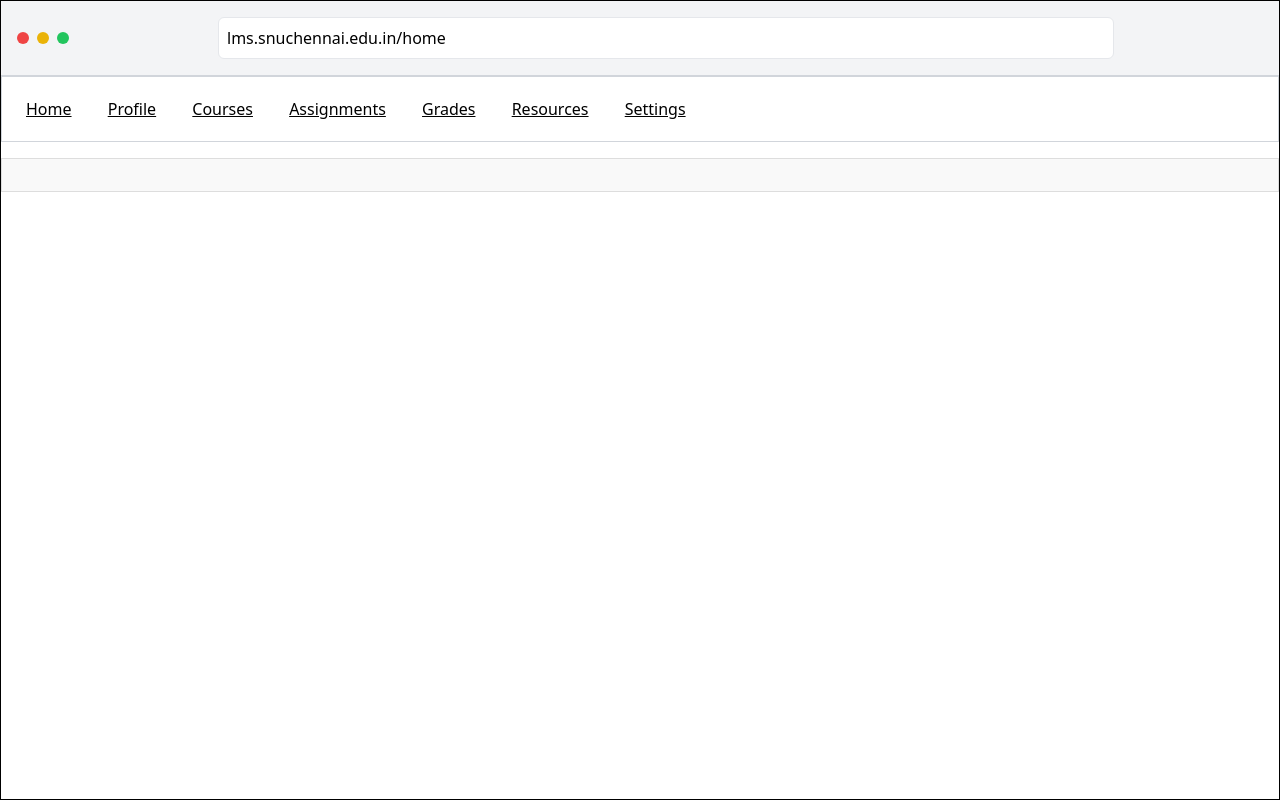
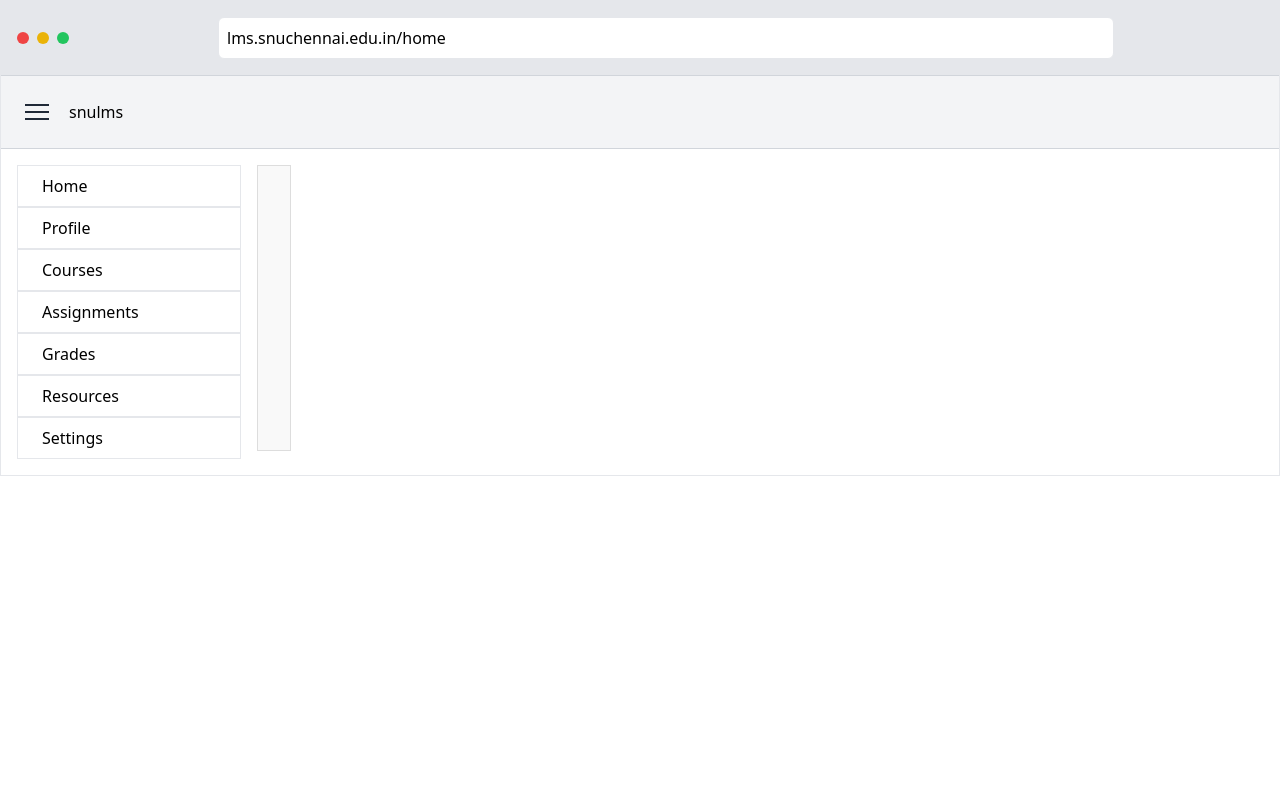
Before and after one commit to FrenzyVJN/Hack-Your-LMS, a SvelteKit app: page /idor in a window 1280 px wide. Built offline with nearby package versions, Linux system fonts and the light colour scheme.

Commit message:
some sidebar stuff

```diff
--- a/src/routes/idor/+page.svelte
+++ b/src/routes/idor/+page.svelte
@@ -1,41 +1,41 @@
 <script>
-    import { onMount } from "svelte";
+	import { onMount } from 'svelte';
 
 	onMount(() => {
-      const buttons = document.querySelectorAll(".browser-frame button");
-      buttons.forEach(button => {
-        button.addEventListener("click", () => {
-          button.classList.toggle("active");
-          console.log(button.classList.contains("active"));
+		const buttons = document.querySelectorAll('.browser-frame button');
+		buttons.forEach((button) => {
+			button.addEventListener('click', () => {
+				button.classList.toggle('active');
+				console.log(button.classList.contains('active'));
 			});
 		});
 	});
 
-    let id = "001";
-    let tab = "home";
-    let content = "";
+	let id = '001';
+	let tab = 'home';
+	let content = '';
 	let isAdmin = false;
-    let selectedUserId = "";
+	let selectedUserId = '';
 	// Sample data for users
 	const userData = {
-      "001": { name: "Alice", email: "alice@example.com", role: "Student" },
-      "002": { name: "Bob", email: "bob@example.com", role: "Teacher" },
-      "003": { name: "Charlie", email: "charlie@example.com", role: "Student" },
-      "004": { name: "Diana", email: "diana@example.com", role: "Admin" },
-      "005": { name: "Edward", email: "edward@example.com", role: "Student" }
+		'001': { name: 'Alice', email: 'alice@example.com', role: 'Student' },
+		'002': { name: 'Bob', email: 'bob@example.com', role: 'Teacher' },
+		'003': { name: 'Charlie', email: 'charlie@example.com', role: 'Student' },
+		'004': { name: 'Diana', email: 'diana@example.com', role: 'Admin' },
+		'005': { name: 'Edward', email: 'edward@example.com', role: 'Student' }
 	};
 
 	function handleButtonClick(buttonId) {
 		if (tab === buttonId) {
 			return;
 		}
-      if (buttonId === "profile") {
+		if (buttonId === 'profile') {
 			updateContent();
-        tab = "user/" + buttonId + "?id=" + id;
+			tab = 'user/' + buttonId + '?id=' + id;
 			content = userData[id]
 				? `Name: ${userData[id].name}<br>Email: ${userData[id].email}<br>Role: ${userData[id].role}`
-          : "No user data available.";
-      } else if (buttonId === "admin") {
+				: 'No user data available.';
+		} else if (buttonId === 'admin') {
 			tab = buttonId;
 			content = `Admin Controls`;
 		} else {
@@ -43,7 +43,7 @@
 			content = `Content for ${buttonId}`;
 		}
 		console.log(`Button clicked: ${buttonId}`);
-      document.getElementById("url").value = `lms.snuchennai.edu.in/${tab}`;
+		document.getElementById('url').value = `lms.snuchennai.edu.in/${tab}`;
 	}
 
 	function handleInputChange(event) {
@@ -54,14 +54,14 @@
 			content = `Name: ${userData[id].name}<br>Email: ${userData[id].email}<br>Role: ${userData[id].role}`;
 			getRole();
 		} else {
-        content = "No user data available.";
+			content = 'No user data available.';
 		}
 		console.log(`ID extracted: ${id}`);
 		console.log(`Input changed: ${url}`);
 	}
 
 	function handleKeyPress(event) {
-      if (event.key === "Enter") {
+		if (event.key === 'Enter') {
 			console.log(`Enter key pressed: ${event.target.value}`);
 		}
 	}
@@ -70,7 +70,7 @@
 		id = event.target.value;
 		updateContent();
 	}
-    let newRole = "";
+	let newRole = '';
 	function handleRoleSelect(event) {
 		newRole = event.target.value;
 		updateContent();
@@ -90,7 +90,7 @@
 
 	function getRole() {
 		const userRole = userData[id].role;
-      if (userRole === "Admin") {
+		if (userRole === 'Admin') {
 			isAdmin = true;
 		} else {
 			isAdmin = false;
@@ -98,24 +98,8 @@
 	}
 </script>
 
-  <style>
-    .browser-button.active {
-      background-color: #0066ff;
-    }
-    .content {
-      border: 1px solid #ddd;
-      padding: 16px;
-      margin-top: 16px;
-      background-color: #f9f9f9;
-    }
-    select {
-      display: block;
-      margin-bottom: 10px;
-    }
-  </style>
-
-  <main class="min-h-screen w-screen border border-black bg-white">
-    <div class="bg-gray-100 border-b border-gray-300 p-4 flex items-center justify-between">
+<main class="border bg-white">
+	<div class="bg-gray-200 border-b border-gray-300 p-4 flex items-center justify-between">
 		<div class="flex space-x-2">
 			<div class="w-3 h-3 rounded-full bg-red-500 cursor-pointer"></div>
 			<div class="w-3 h-3 rounded-full bg-yellow-500 cursor-pointer"></div>
@@ -131,20 +115,82 @@
 		/>
 	</div>
 
-    <div class="flex-1 overflow-auto">
-      <div class="border border-gray-300 p-4">
-        <button id="home" class="underline px-2 py-1" on:click={() => handleButtonClick('home')}>Home</button>
-        <button id="profile" class="ml-4 underline px-2 py-1" on:click={() => handleButtonClick('profile')}>Profile</button>
-        <button id="course" class="ml-4 underline px-2 py-1" on:click={() => handleButtonClick('course')}>Courses</button>
-        <button id="assignment" class="ml-4 underline px-2 py-1" on:click={() => handleButtonClick('assignment')}>Assignments</button>
-        <button id="grades" class="ml-4 underline px-2 py-1" on:click={() => handleButtonClick('grades')}>Grades</button>
-        <button id="resources" class="ml-4 underline px-2 py-1" on:click={() => handleButtonClick('resources')}>Resources</button>
-        <button id="settings" class="ml-4 underline px-2 py-1" on:click={() => handleButtonClick('settings')}>Settings</button>
+	<div class="bg-gray-100 border-b border-gray-300 p-6 flex items-center">
+		<a href="/">
+			<div class="w-6 h-4 flex flex-col justify-between cursor-pointer">
+				<span class="block h-0.5 bg-gray-800"></span>
+				<span class="block h-0.5 bg-gray-800"></span>
+				<span class="block h-0.5 bg-gray-800"></span>
+			</div>
+		</a>
+		<div class="flex px-5">snulms</div>
+	</div>
+
+	<div class="flex overflow-auto">
+		<div class="p-4 w-64">
+			<div class="flex flex-col mb-auto">
+				<button
+					id="home"
+					class="flex items-center px-4 py-2 border hover:bg-blue-500 hover:text-white"
+					on:click={() => handleButtonClick('home')}
+				>
+					<span class="ml-2">Home</span>
+				</button>
+				<button
+					id="profile"
+					class="flex items-center px-4 py-2 border hover:bg-blue-500 hover:text-white"
+					on:click={() => handleButtonClick('profile')}
+				>
+					<span class="ml-2">Profile</span>
+				</button>
+				<button
+					id="course"
+					class="flex items-center px-4 py-2 border hover:bg-blue-500 hover:text-white"
+					on:click={() => handleButtonClick('course')}
+				>
+					<span class="ml-2">Courses</span>
+				</button>
+				<button
+					id="assignment"
+					class="flex items-center px-4 py-2 border hover:bg-blue-500 hover:text-white"
+					on:click={() => handleButtonClick('assignment')}
+				>
+					<span class="ml-2">Assignments</span>
+				</button>
+				<button
+					id="grades"
+					class="flex items-center px-4 py-2 border hover:bg-blue-500 hover:text-white"
+					on:click={() => handleButtonClick('grades')}
+				>
+					<span class="ml-2">Grades</span>
+				</button>
+				<button
+					id="resources"
+					class="flex items-center px-4 py-2 border hover:bg-blue-500 hover:text-white"
+					on:click={() => handleButtonClick('resources')}
+				>
+					<span class="ml-2">Resources</span>
+				</button>
+				<button
+					id="settings"
+					class="flex items-center px-4 py-2 border hover:bg-blue-500 hover:text-white"
+					on:click={() => handleButtonClick('settings')}
+				>
+					<span class="ml-2">Settings</span>
+				</button>
 				{#if isAdmin}
-          <button id="admin" class="ml-4 underline px-2 py-1" on:click={() => handleButtonClick('admin')}>Admin</button>
+					<button
+						id="admin"
+						class="flex items-center px-4 py-2 border hover:bg-blue-500 hover:text-white"
+						on:click={() => handleButtonClick('admin')}
+					>
+						<span class="ml-2">Admin</span>
+					</button>
 				{/if}
 			</div>
-      <div class="content">
+		</div>
+
+		<div class="content pl-4 mb-6">
 			{@html content}
 		</div>
 		{#if tab === 'admin'}
@@ -167,8 +213,22 @@
 			</div>
 		{/if}
 
-      <div>
-
-      </div>
+		<div></div>
 	</div>
 </main>
+
+<style>
+	.browser-button.active {
+		background-color: #0066ff;
+	}
+	.content {
+		border: 1px solid #ddd;
+		padding: 16px;
+		margin-top: 16px;
+		background-color: #f9f9f9;
+	}
+	select {
+		display: block;
+		margin-bottom: 10px;
+	}
+</style>
```
Lines whose indentation alone changed are shown as unchanged.
